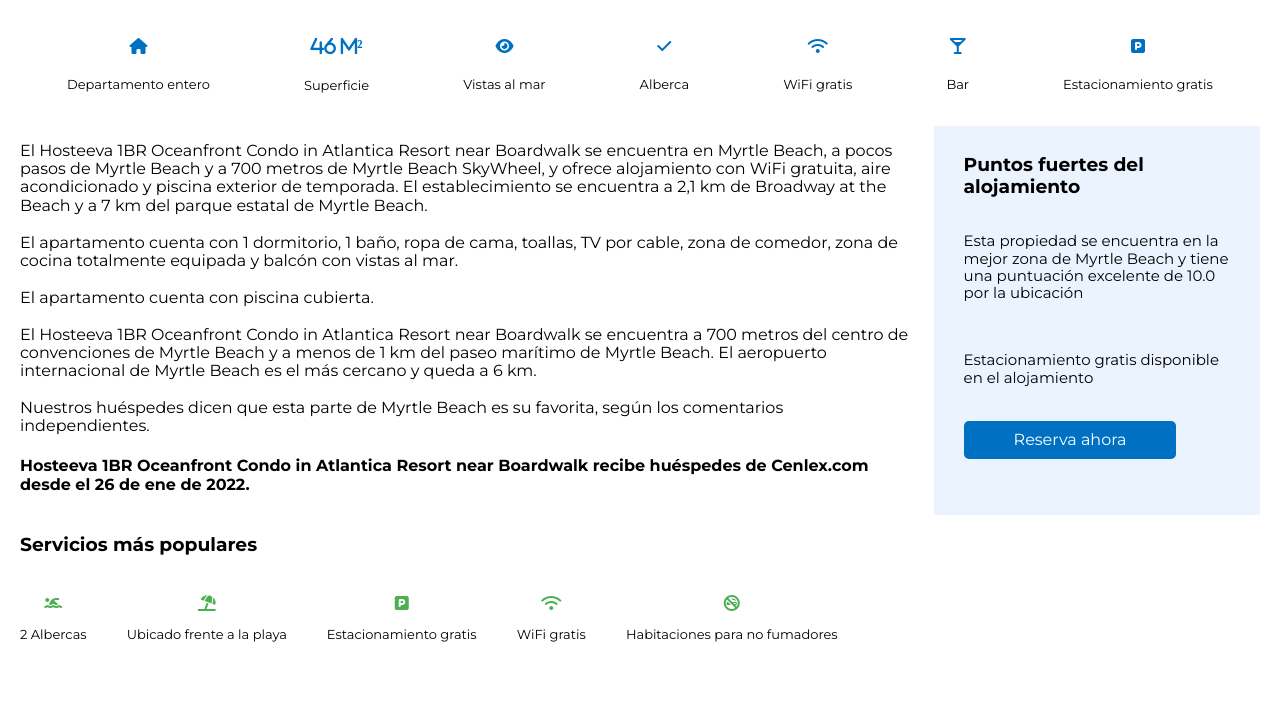
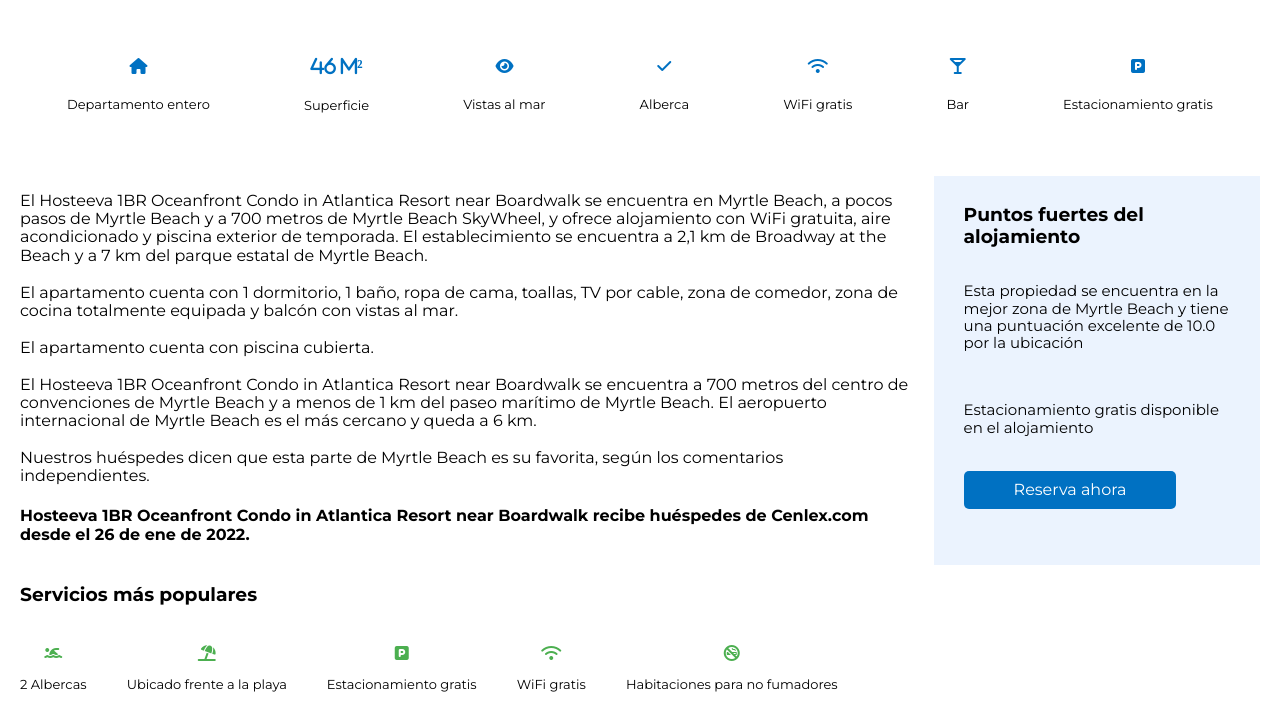
Before and after one commit to JorgeGarcia-Dev/travel-advice, a plain HTML site: page index.html in a window 1280 px wide. Shown: the part 926-1634 px from the top of the page. Drawn offline with Linux system fonts and the light colour scheme.

Commit message:
Cambios en la hoja de estilos

```diff
--- a/static/style.css
+++ b/static/style.css
@@ -180,6 +180,7 @@
 /* Section 2 */
 
 .section-2 {
+    margin-top: 20px;
     padding: 20px;
     display: flex;
     flex-direction: row;
@@ -206,7 +207,8 @@
 .section-3 {
     display: flex;
     flex-direction: row;
-    margin-bottom: 100px;
+    margin-top: 30px;
+    margin-bottom: 60px;
 }
 
 /* Side Left */
```
